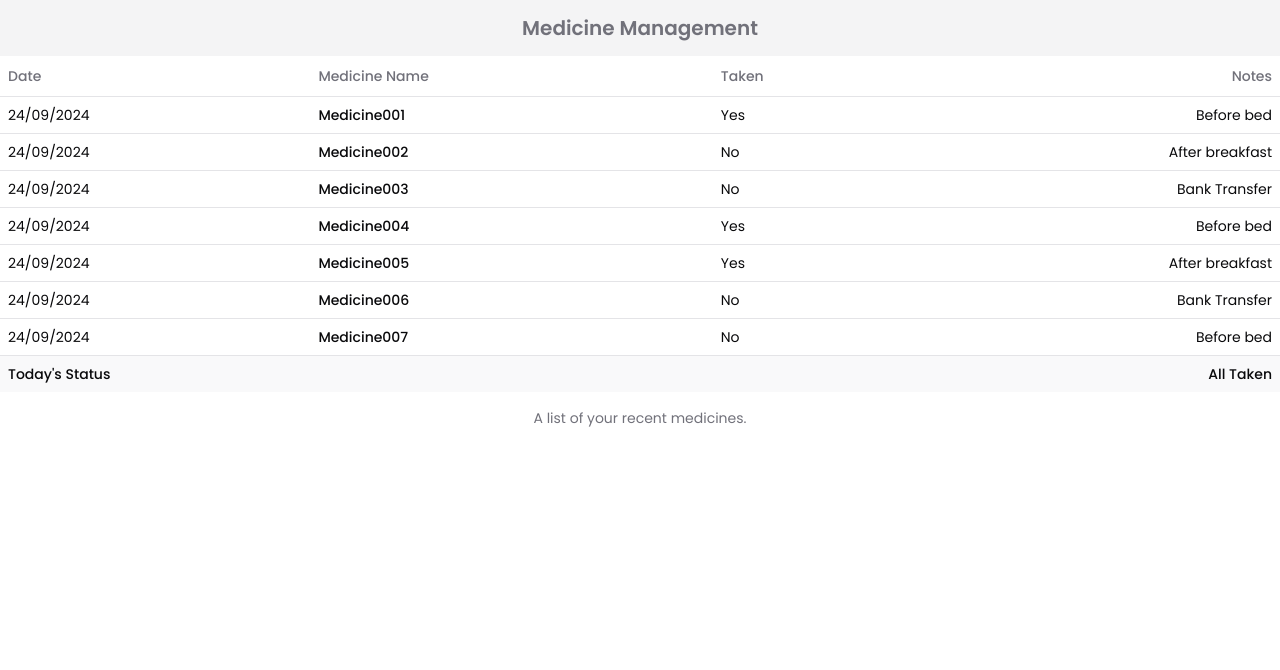
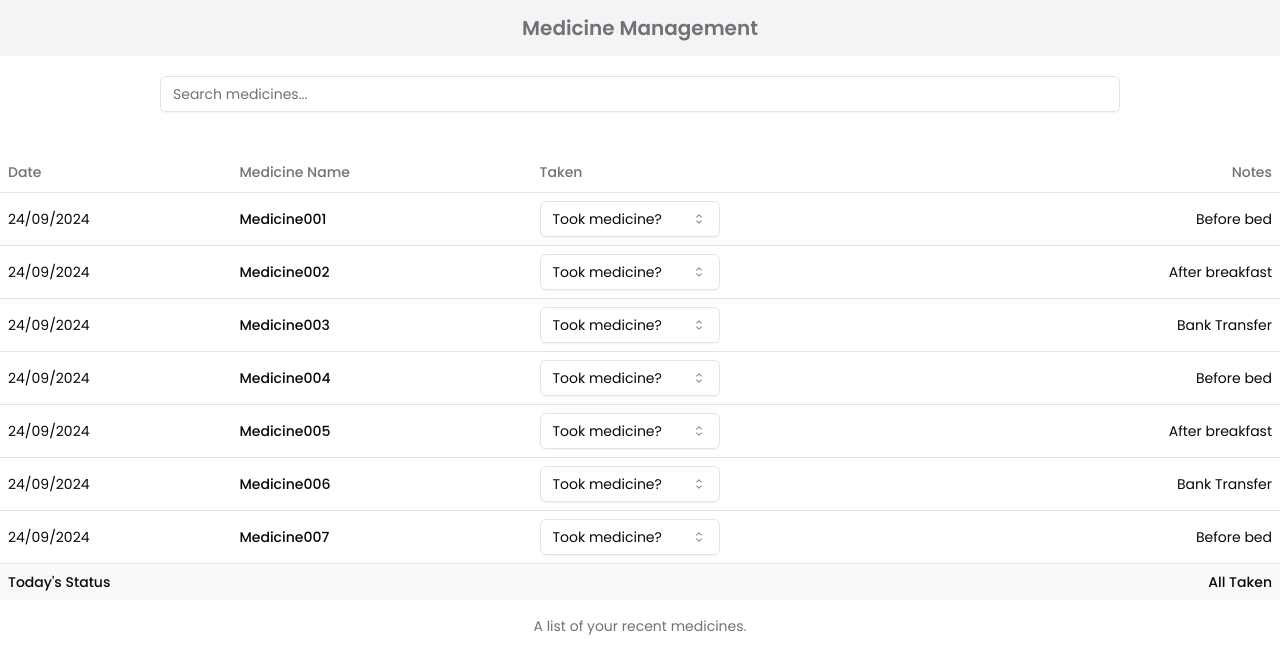
Before and after one commit to shiwanshudev/medicine-management, a Next.js app: page / in a window 1280 px wide. Shown: the top 670 px of the page. Built offline with nearby package versions, Linux system fonts and the light colour scheme.

Commit message:
Add shadcn input and select

```diff
--- a/app/page.tsx
+++ b/app/page.tsx
@@ -1,3 +1,5 @@
+"use client";
+import { useState } from "react";
 import {
   Table,
   TableBody,
@@ -8,6 +10,14 @@
   TableHeader,
   TableRow,
 } from "@/components/ui/table";
+import { Input } from "@/components/ui/input";
+import {
+  Select,
+  SelectContent,
+  SelectItem,
+  SelectTrigger,
+  SelectValue,
+} from "@/components/ui/select";
 
 const medicines = [
   {
@@ -55,8 +65,15 @@
 ];
 
 export default function Home() {
+  const [searchTerm, setSearchTerm] = useState<string>("");
   return (
     <div className="container mx-auto">
+      <Input
+        placeholder="Search medicines..."
+        onChange={(e) => setSearchTerm(e.target.value)}
+        value={searchTerm}
+        className="mt-5 mb-10 lg:w-3/4 lg:block mx-auto"
+      />
       <Table>
         <TableCaption>A list of your recent medicines.</TableCaption>
         <TableHeader>
@@ -68,11 +85,25 @@
           </TableRow>
         </TableHeader>
         <TableBody>
-          {medicines.map((medicine) => (
+          {medicines
+            .filter((medicine) => medicine.name.includes(searchTerm))
+            .map((medicine) => (
               <TableRow key={medicine.name}>
                 <TableCell>{medicine.date}</TableCell>
                 <TableCell className="font-medium">{medicine.name}</TableCell>
-              <TableCell>{medicine.taken}</TableCell>
+                <TableCell>
+                  {
+                    <Select>
+                      <SelectTrigger className="w-[180px]">
+                        <SelectValue placeholder="Took medicine?" />
+                      </SelectTrigger>
+                      <SelectContent>
+                        <SelectItem value="yes">Yes</SelectItem>
+                        <SelectItem value="no">No</SelectItem>
+                      </SelectContent>
+                    </Select>
+                  }
+                </TableCell>
                 <TableCell className="text-right">{medicine.notes}</TableCell>
               </TableRow>
             ))}
--- /dev/null
+++ b/components/ui/input.tsx
@@ -0,0 +1,25 @@
+import * as React from "react"
+
+import { cn } from "@/lib/utils"
+
+export interface InputProps
+  extends React.InputHTMLAttributes<HTMLInputElement> {}
+
+const Input = React.forwardRef<HTMLInputElement, InputProps>(
+  ({ className, type, ...props }, ref) => {
+    return (
+      <input
+        type={type}
+        className={cn(
+          "flex h-9 w-full rounded-md border border-input bg-transparent px-3 py-1 text-sm shadow-sm transition-colors file:border-0 file:bg-transparent file:text-sm file:font-medium file:text-foreground placeholder:text-muted-foreground focus-visible:outline-none focus-visible:ring-1 focus-visible:ring-ring disabled:cursor-not-allowed disabled:opacity-50",
+          className
+        )}
+        ref={ref}
+        {...props}
+      />
+    )
+  }
+)
+Input.displayName = "Input"
+
+export { Input }
--- /dev/null
+++ b/components/ui/select.tsx
@@ -0,0 +1,164 @@
+"use client"
+
+import * as React from "react"
+import {
+  CaretSortIcon,
+  CheckIcon,
+  ChevronDownIcon,
+  ChevronUpIcon,
+} from "@radix-ui/react-icons"
+import * as SelectPrimitive from "@radix-ui/react-select"
+
+import { cn } from "@/lib/utils"
+
+const Select = SelectPrimitive.Root
+
+const SelectGroup = SelectPrimitive.Group
+
+const SelectValue = SelectPrimitive.Value
+
+const SelectTrigger = React.forwardRef<
+  React.ElementRef<typeof SelectPrimitive.Trigger>,
+  React.ComponentPropsWithoutRef<typeof SelectPrimitive.Trigger>
+>(({ className, children, ...props }, ref) => (
+  <SelectPrimitive.Trigger
+    ref={ref}
+    className={cn(
+      "flex h-9 w-full items-center justify-between whitespace-nowrap rounded-md border border-input bg-transparent px-3 py-2 text-sm shadow-sm ring-offset-background placeholder:text-muted-foreground focus:outline-none focus:ring-1 focus:ring-ring disabled:cursor-not-allowed disabled:opacity-50 [&>span]:line-clamp-1",
+      className
+    )}
+    {...props}
+  >
+    {children}
+    <SelectPrimitive.Icon asChild>
+      <CaretSortIcon className="h-4 w-4 opacity-50" />
+    </SelectPrimitive.Icon>
+  </SelectPrimitive.Trigger>
+))
+SelectTrigger.displayName = SelectPrimitive.Trigger.displayName
+
+const SelectScrollUpButton = React.forwardRef<
+  React.ElementRef<typeof SelectPrimitive.ScrollUpButton>,
+  React.ComponentPropsWithoutRef<typeof SelectPrimitive.ScrollUpButton>
+>(({ className, ...props }, ref) => (
+  <SelectPrimitive.ScrollUpButton
+    ref={ref}
+    className={cn(
+      "flex cursor-default items-center justify-center py-1",
+      className
+    )}
+    {...props}
+  >
+    <ChevronUpIcon />
+  </SelectPrimitive.ScrollUpButton>
+))
+SelectScrollUpButton.displayName = SelectPrimitive.ScrollUpButton.displayName
+
+const SelectScrollDownButton = React.forwardRef<
+  React.ElementRef<typeof SelectPrimitive.ScrollDownButton>,
+  React.ComponentPropsWithoutRef<typeof SelectPrimitive.ScrollDownButton>
+>(({ className, ...props }, ref) => (
+  <SelectPrimitive.ScrollDownButton
+    ref={ref}
+    className={cn(
+      "flex cursor-default items-center justify-center py-1",
+      className
+    )}
+    {...props}
+  >
+    <ChevronDownIcon />
+  </SelectPrimitive.ScrollDownButton>
+))
+SelectScrollDownButton.displayName =
+  SelectPrimitive.ScrollDownButton.displayName
+
+const SelectContent = React.forwardRef<
+  React.ElementRef<typeof SelectPrimitive.Content>,
+  React.ComponentPropsWithoutRef<typeof SelectPrimitive.Content>
+>(({ className, children, position = "popper", ...props }, ref) => (
+  <SelectPrimitive.Portal>
+    <SelectPrimitive.Content
+      ref={ref}
+      className={cn(
+        "relative z-50 max-h-96 min-w-[8rem] overflow-hidden rounded-md border bg-popover text-popover-foreground shadow-md data-[state=open]:animate-in data-[state=closed]:animate-out data-[state=closed]:fade-out-0 data-[state=open]:fade-in-0 data-[state=closed]:zoom-out-95 data-[state=open]:zoom-in-95 data-[side=bottom]:slide-in-from-top-2 data-[side=left]:slide-in-from-right-2 data-[side=right]:slide-in-from-left-2 data-[side=top]:slide-in-from-bottom-2",
+        position === "popper" &&
+          "data-[side=bottom]:translate-y-1 data-[side=left]:-translate-x-1 data-[side=right]:translate-x-1 data-[side=top]:-translate-y-1",
+        className
+      )}
+      position={position}
+      {...props}
+    >
+      <SelectScrollUpButton />
+      <SelectPrimitive.Viewport
+        className={cn(
+          "p-1",
+          position === "popper" &&
+            "h-[var(--radix-select-trigger-height)] w-full min-w-[var(--radix-select-trigger-width)]"
+        )}
+      >
+        {children}
+      </SelectPrimitive.Viewport>
+      <SelectScrollDownButton />
+    </SelectPrimitive.Content>
+  </SelectPrimitive.Portal>
+))
+SelectContent.displayName = SelectPrimitive.Content.displayName
+
+const SelectLabel = React.forwardRef<
+  React.ElementRef<typeof SelectPrimitive.Label>,
+  React.ComponentPropsWithoutRef<typeof SelectPrimitive.Label>
+>(({ className, ...props }, ref) => (
+  <SelectPrimitive.Label
+    ref={ref}
+    className={cn("px-2 py-1.5 text-sm font-semibold", className)}
+    {...props}
+  />
+))
+SelectLabel.displayName = SelectPrimitive.Label.displayName
+
+const SelectItem = React.forwardRef<
+  React.ElementRef<typeof SelectPrimitive.Item>,
+  React.ComponentPropsWithoutRef<typeof SelectPrimitive.Item>
+>(({ className, children, ...props }, ref) => (
+  <SelectPrimitive.Item
+    ref={ref}
+    className={cn(
+      "relative flex w-full cursor-default select-none items-center rounded-sm py-1.5 pl-2 pr-8 text-sm outline-none focus:bg-accent focus:text-accent-foreground data-[disabled]:pointer-events-none data-[disabled]:opacity-50",
+      className
+    )}
+    {...props}
+  >
+    <span className="absolute right-2 flex h-3.5 w-3.5 items-center justify-center">
+      <SelectPrimitive.ItemIndicator>
+        <CheckIcon className="h-4 w-4" />
+      </SelectPrimitive.ItemIndicator>
+    </span>
+    <SelectPrimitive.ItemText>{children}</SelectPrimitive.ItemText>
+  </SelectPrimitive.Item>
+))
+SelectItem.displayName = SelectPrimitive.Item.displayName
+
+const SelectSeparator = React.forwardRef<
+  React.ElementRef<typeof SelectPrimitive.Separator>,
+  React.ComponentPropsWithoutRef<typeof SelectPrimitive.Separator>
+>(({ className, ...props }, ref) => (
+  <SelectPrimitive.Separator
+    ref={ref}
+    className={cn("-mx-1 my-1 h-px bg-muted", className)}
+    {...props}
+  />
+))
+SelectSeparator.displayName = SelectPrimitive.Separator.displayName
+
+export {
+  Select,
+  SelectGroup,
+  SelectValue,
+  SelectTrigger,
+  SelectContent,
+  SelectLabel,
+  SelectItem,
+  SelectSeparator,
+  SelectScrollUpButton,
+  SelectScrollDownButton,
+}
--- a/package.json
+++ b/package.json
@@ -10,6 +10,7 @@
   },
   "dependencies": {
     "@radix-ui/react-icons": "^1.3.0",
+    "@radix-ui/react-select": "^2.1.1",
     "class-variance-authority": "^0.7.0",
     "clsx": "^2.1.1",
     "lucide-react": "^0.445.0",
```
Also changed, not shown: 1 other file (tests, documents, lock files or other folders). Lines whose indentation alone changed are shown as unchanged.
